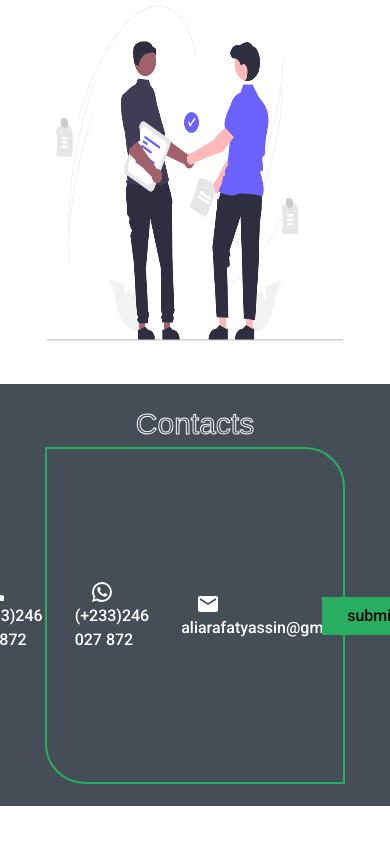
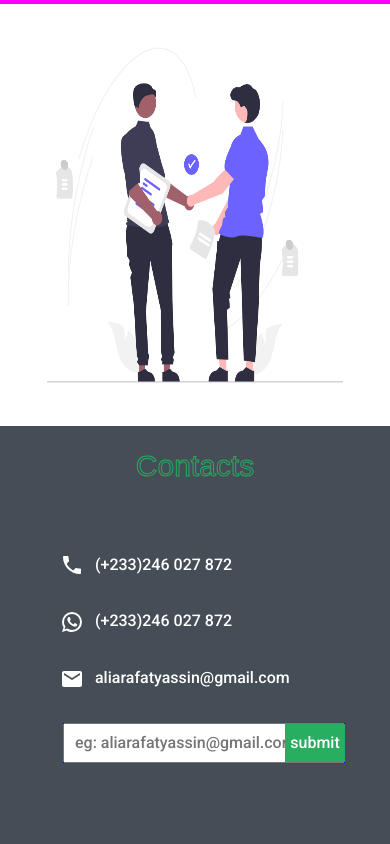
Before and after one commit to ayali2000/portfolio, a React (Create React App) app in the folder portfolioapp/: page / in a window 390 px wide. Shown: the part 4097-4941 px from the top of the page. Before the commit the page ends 4903 px from the top, so only its background shows below. Built offline with nearby package versions, Linux system fonts and the light colour scheme.

Commit message:
responsive

```diff
--- a/portfolioapp/src/components/contacts/contact.css
+++ b/portfolioapp/src/components/contacts/contact.css
@@ -49,7 +49,6 @@
 
 .confrm{
    display: flex;
-   gap: 0;
    background-color: blue;
    position: relative;
 
@@ -99,8 +98,7 @@
         border-bottom-left-radius: 40px;
         border: 2px solid #27AE60;
         display: flex;
-        flex-direction: row;
-        align-items: center;
+        flex-direction: column;
         justify-content: center;
     }
 
@@ -109,6 +107,17 @@
         margin-top: 0;
         margin-bottom: 5px;
         font-size: 30px;
-        -webkit-text-stroke-color: white;
+    }
+
+    .info{
+        border: none;
+    }
+
+    .confrm{
+        margin-left: 18px;
+    }
+    .confrm>button{
+        width: 60px;
+        color: white;
     }
 }
--- a/portfolioapp/src/components/portfolio/portfolio.css
+++ b/portfolioapp/src/components/portfolio/portfolio.css
@@ -114,6 +114,6 @@
 
 @media only screen and (max-width:583px) {
      .portfolio{
-        height: 175vh;
+        height: 180vh;
      }
 }
```
